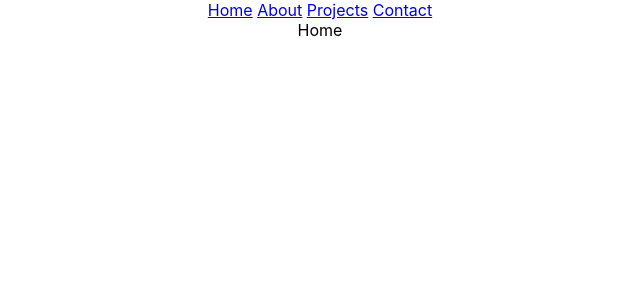
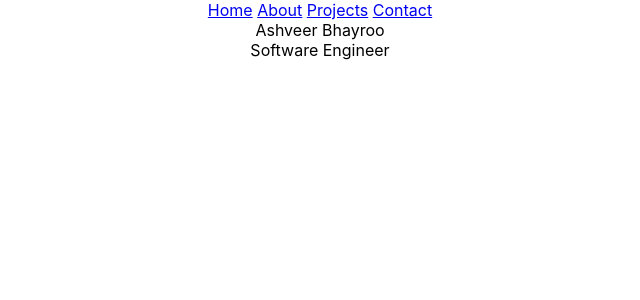
Before and after one commit to AshveerB/dossier, a React (Create React App) app: page / in a window 1280 px wide. Shown: the top 300 px of the page, without its empty margins (320-960 px from the left). Built offline with nearby package versions, Linux system fonts and the light colour scheme.

Commit message:
add data for home page

```diff
--- a/src/components/data.js
+++ b/src/components/data.js
@@ -1 +1,3 @@
-// Data for Projects and Tech Stack
+export const name = "Ashveer Bhayroo"
+
+export const title = "Software Engineer"
--- a/src/views/home/Home.jsx
+++ b/src/views/home/Home.jsx
@@ -1,10 +1,11 @@
 import React from 'react';
+import { name, title } from '../../components/data'
 
 
 function Home(props) {
     return (
         <div>
-            Home
+            {name}<br />{title}
         </div>
     );
 }
```
